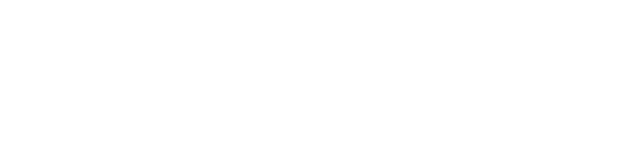
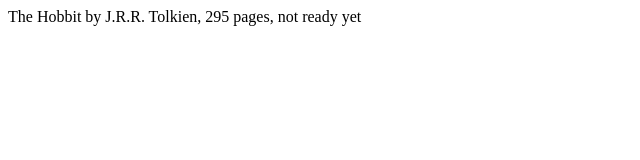
Before and after one commit to felipe-amorim21/Library, a plain HTML site: page index.html in a window 1280 px wide. Shown: the whole page, without its empty margins (0-640 px from the left). Drawn offline with Linux system fonts and the light colour scheme.

Commit message:
Updated showBooks function

```diff
--- a/index.html
+++ b/index.html
@@ -2,7 +2,7 @@
 <html lang="en">
 <head>
     <meta charset="UTF-8">
-    <script src="./index.js"></script>
+    <script src="./index.js" defer></script>
     <link rel="stylesheet" href="style.css">
     <title>Library</title>
 </head>
--- a/index.js
+++ b/index.js
@@ -1,3 +1,9 @@
+const body = document.querySelector('body')
+const bookGrid = document.createElement('div')
+
+body.appendChild(bookGrid)
+
+
 let myLibrary = []
 
 function Book(title, author, pages, is_read){
@@ -17,7 +23,6 @@
 	}
 }
 
-
 function addBookToLibrary(book) {
     if (book instanceof (Book)) {
         myLibrary.push(book)
@@ -27,6 +32,7 @@
 function showBooks(){
     for(let i = 0; i <= myLibrary.length-1; i++){
         console.log((myLibrary[i]).info())
+        bookGrid.textContent += (myLibrary[i]).info()
     }
 }
 
```
